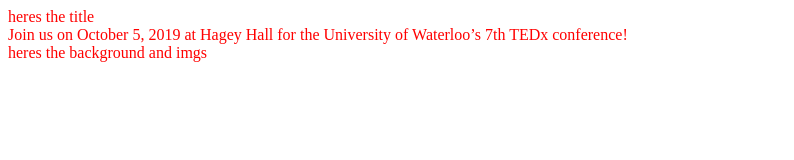
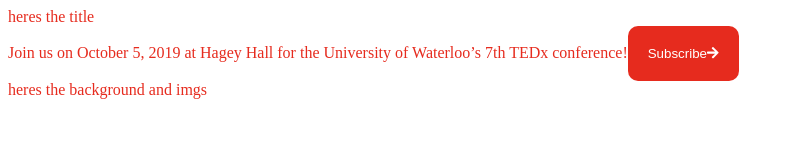
Before and after one commit to TEDxUW/2019.tedxuw.com, a Gatsby site: page / in a window 1280 px wide. Shown: the whole page, without its empty margins (0-794 px from the left). Built offline with nearby package versions, Linux system fonts and the light colour scheme; Gatsby itself is replaced by a stand-in of ours.

Commit message:
Add Button component (#3)
* Add base code for Button

* Add icons

* Fix build

```diff
--- a/gatsby-browser.js
+++ /dev/null
@@ -1,16 +0,0 @@
-import React from "react";
-import { ThemeProvider } from "styled-components";
-import GlobalStyles from "~components/GlobalStyles";
-import GlobalHead from "~components/GlobalHead";
-import theme from "~utils/theme";
-
-/* eslint-disable */
-export const wrapRootElement = ({ element }) => (
-  <ThemeProvider theme={theme}>
-    <>
-      <GlobalStyles />
-      <GlobalHead />
-      {element}
-    </>
-  </ThemeProvider>
-);
--- a/src/components/Button/index.jsx
+++ b/src/components/Button/index.jsx
@@ -1,5 +1,46 @@
 import React from "react";
+import styled from "styled-components";
+import Icon from "~components/Icon";
 
-const Button = () => <div>A generic button</div>;
+const StyledButton = styled.button`
+  padding: ${props => props.theme.app.padding};
+
+  cursor: pointer;
+  border: none;
+  border-radius: ${props => props.theme.app.borderRadius};
+
+  color: ${props => props.theme.colors[props.color] || props.color};
+  background-color: ${props =>
+    props.theme.colors[props.backgroundColor] || props.backgroundColor};
+
+  // remove annoying blue Chrome outline when focused
+  &:focus {
+    outline: none;
+  }
+`;
+
+const Button = ({
+  className,
+  label, // text on button
+  icon,
+  disabled,
+  color = "white",
+  backgroundColor = "black",
+  type = "button",
+  onClickHandler = () => {},
+}) => (
+  <StyledButton
+    // pass the needed props to the StyledButton defined above
+    className={className}
+    type={type}
+    disabled={disabled}
+    color={color}
+    backgroundColor={backgroundColor}
+    onClick={disabled ? null : onClickHandler}
+  >
+    {label && <span>{label}</span> /* only render label if it's specified */}
+    {icon && <Icon name={icon} />}
+  </StyledButton>
+);
 
 export default Button;
--- /dev/null
+++ b/src/components/Icon/index.jsx
@@ -0,0 +1,39 @@
+import React from "react";
+import { library } from "@fortawesome/fontawesome-svg-core";
+import {
+  faLightbulb,
+  faExclamation,
+  faTimes,
+  faCheck,
+  faDoorClosed,
+  faDoorOpen,
+  faQuestion,
+  faChevronUp,
+  faChevronDown,
+  faChevronCircleLeft,
+  faArrowRight,
+  faTrophy,
+} from "@fortawesome/free-solid-svg-icons";
+import { FontAwesomeIcon } from "@fortawesome/react-fontawesome";
+
+// Add these FontAwesome icons individually to our 'library' to reduce bundle size when building
+library.add(
+  faLightbulb,
+  faExclamation,
+  faTimes,
+  faCheck,
+  faDoorClosed,
+  faDoorOpen,
+  faQuestion,
+  faChevronUp,
+  faChevronDown,
+  faChevronCircleLeft,
+  faArrowRight,
+  faTrophy
+);
+
+const Icon = ({ name, size = "1x" }) => (
+  <FontAwesomeIcon icon={name} size={size} />
+);
+
+export default Icon;
--- a/src/pages/index.jsx
+++ b/src/pages/index.jsx
@@ -1,6 +1,11 @@
 import React from "react";
-import styled from "styled-components";
+import styled, { ThemeProvider } from "styled-components";
+import GlobalStyles from "~components/GlobalStyles";
+import GlobalHead from "~components/GlobalHead";
+import theme from "~utils/theme";
 import comingSoonData from "~static/data/coming-soon";
+
+import Button from "~components/Button";
 
 const PageContainer = styled.div``;
 
@@ -11,9 +16,24 @@
 const Background = styled.div``;
 
 export default () => (
-  <PageContainer>
-    <Header>heres the title</Header>
-    <Signup>{comingSoonData.title}</Signup>
-    <Background>heres the background and imgs</Background>
-  </PageContainer>
+  <ThemeProvider theme={theme}>
+    <>
+      <GlobalStyles />
+      <GlobalHead />
+      <PageContainer>
+        <Header>heres the title</Header>
+        <Signup>
+          {comingSoonData.title}
+          <Button
+            label="Subscribe"
+            icon="arrow-right"
+            color="white"
+            backgroundColor="primary"
+            type="submit"
+          />
+        </Signup>
+        <Background>heres the background and imgs</Background>
+      </PageContainer>
+    </>
+  </ThemeProvider>
 );
--- a/src/utils/theme.js
+++ b/src/utils/theme.js
@@ -1,6 +1,14 @@
 const theme = {
+  // style guide theme colors
   colors: {
-    primary: "red",
+    primary: "#E62B1E",
+    grey: "#dddddd",
+    black: "#000000",
+  },
+  // app specific defaults
+  app: {
+    borderRadius: "10px",
+    padding: "20px",
   },
 };
 
```
Also changed, not shown: package.json (+9 -3 lines), README.md, src/utils/tools.js (renamed from src/utils/media.js), 2 other files.
